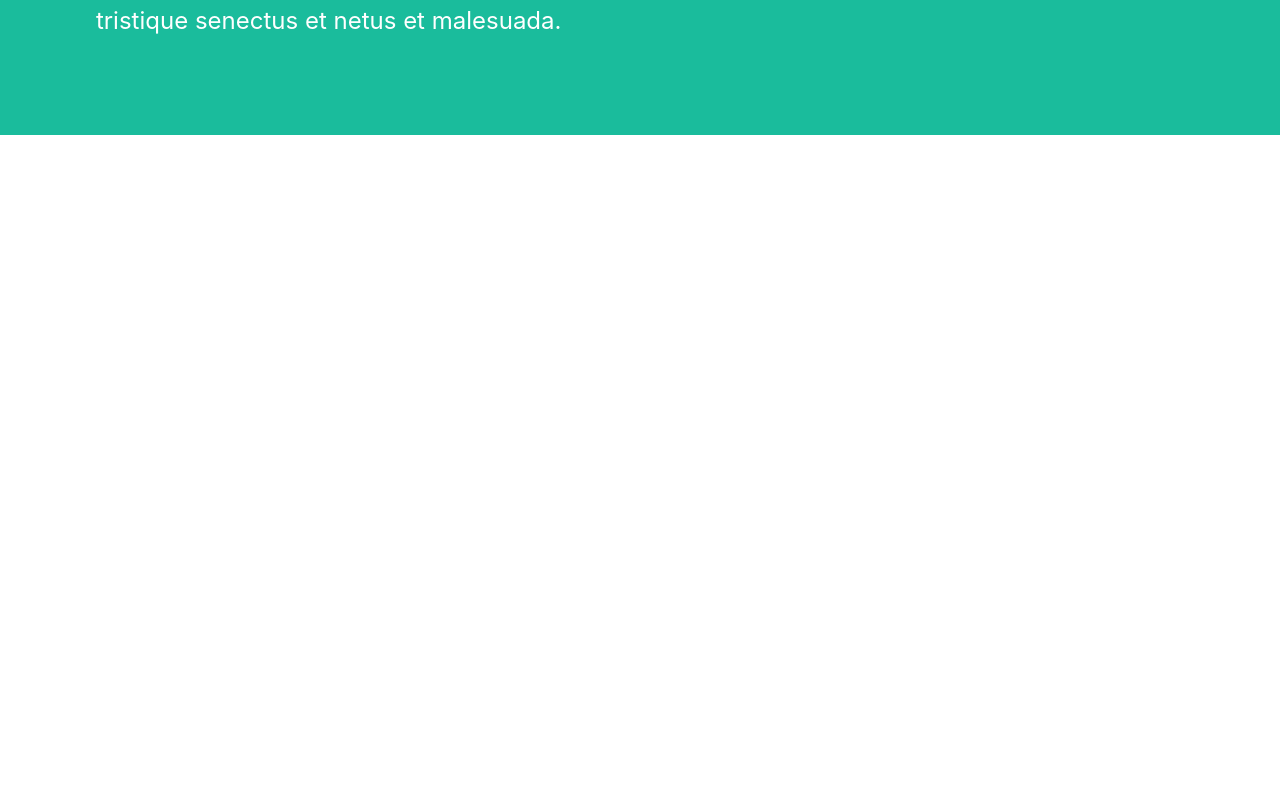
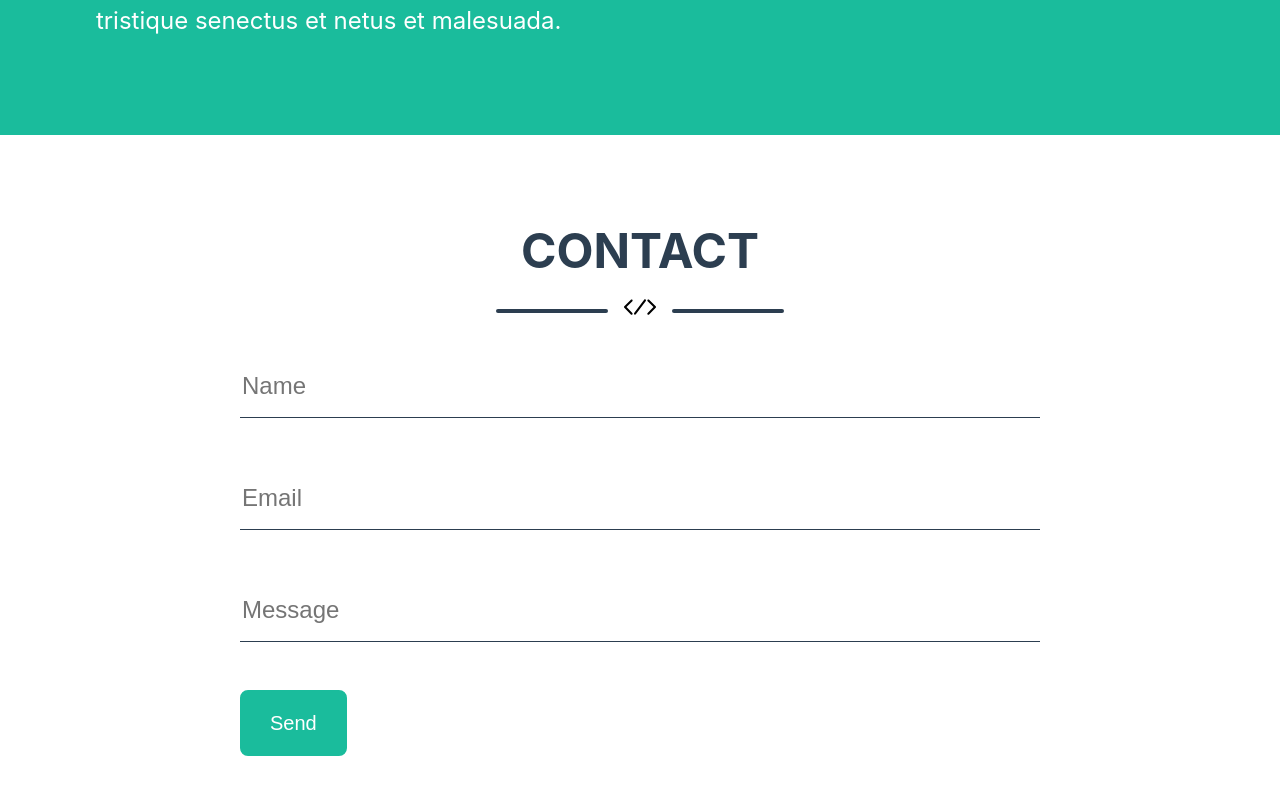
Before and after one commit to donavynhaley/portfolio-site, a React (Create React App) app in the folder portfolio/: page / in a window 1280 px wide. Shown: the part 2461-3256 px from the top of the page. Before the commit the page ends 2788 px from the top, so only its background shows below. Built offline with nearby package versions, Linux system fonts and the light colour scheme.

Commit message:
created form using formik and added validation using yup

```diff
--- a/portfolio/package.json
+++ b/portfolio/package.json
@@ -6,12 +6,14 @@
     "@testing-library/jest-dom": "^5.13.0",
     "@testing-library/react": "^11.2.7",
     "@testing-library/user-event": "^12.8.3",
+    "formik": "^2.2.9",
     "node-sass": "^6.0.0",
     "react": "^17.0.2",
     "react-dom": "^17.0.2",
     "react-scripts": "4.0.3",
     "react-spring": "^9.2.1",
-    "web-vitals": "^1.1.2"
+    "web-vitals": "^1.1.2",
+    "yup": "^0.32.9"
   },
   "scripts": {
     "start": "react-scripts start",
--- a/portfolio/src/App.js
+++ b/portfolio/src/App.js
@@ -4,6 +4,7 @@ import Home from './sections/Home'
 import Portfolio from "./sections/Portfolio";
 import Modal from './common/Modal'
 import About from './sections/About'
+import Contact from './sections/Contact'
 function App() {
   const [showModal, setShowModal] = useState(false)
 
@@ -17,8 +18,9 @@ function App() {
         <Home />
         <Portfolio openModal={openModal} />
         <About />
+        <Contact />
 
-        <div className="page-section contact"></div>
+
 
       </div>
       <Modal showModal={showModal} setShowModal={setShowModal} />
--- a/portfolio/src/common/Button.js
+++ b/portfolio/src/common/Button.js
@@ -1,9 +1,9 @@
 import React from 'react'
 
-const Button = ({text, clickFunction}) => {
+const Button = ({ text, clickFunction, svg, addClass }) => {
     return (
-        <button className="btn btn-primary" onClick={clickFunction}>
-            <svg class="button-icon" aria-hidden="true" focusable="false" data-prefix="fas" data-icon="times" role="img" xmlns="http://www.w3.org/2000/svg" viewBox="0 0 352 512" data-fa-i2svg=""><path fill="currentColor" d="M242.72 256l100.07-100.07c12.28-12.28 12.28-32.19 0-44.48l-22.24-22.24c-12.28-12.28-32.19-12.28-44.48 0L176 189.28 75.93 89.21c-12.28-12.28-32.19-12.28-44.48 0L9.21 111.45c-12.28 12.28-12.28 32.19 0 44.48L109.28 256 9.21 356.07c-12.28 12.28-12.28 32.19 0 44.48l22.24 22.24c12.28 12.28 32.2 12.28 44.48 0L176 322.72l100.07 100.07c12.28 12.28 32.2 12.28 44.48 0l22.24-22.24c12.28-12.28 12.28-32.19 0-44.48L242.72 256z"></path></svg>
+        <button className={`btn btn-primary ${addClass && addClass}`} onClick={clickFunction}>
+            {svg && svg}
             {text}
         </button>
     )
--- a/portfolio/src/common/Modal.js
+++ b/portfolio/src/common/Modal.js
@@ -1,16 +1,22 @@
-import React,{useRef, useEffect, useCallback} from 'react'
-import  ModalCloseIcon  from '../assets/cancel.svg';
+import React, { useRef } from 'react'
+import ModalCloseIcon from '../assets/cancel.svg';
 import { useSpring, animated } from 'react-spring';
 import Divider from "./Divider"
 import Button from './Button';
-const Modal = ({showModal, setShowModal}) => {
+const Modal = ({ showModal, setShowModal }) => {
   const modalRef = useRef();
+
+  // close svg
+  const svgClose = () => {
+    return (<svg class="button-icon" aria-hidden="true" focusable="false" data-prefix="fas" data-icon="times" role="img" xmlns="http://www.w3.org/2000/svg" viewBox="0 0 352 512" data-fa-i2svg=""><path fill="currentColor" d="M242.72 256l100.07-100.07c12.28-12.28 12.28-32.19 0-44.48l-22.24-22.24c-12.28-12.28-32.19-12.28-44.48 0L176 189.28 75.93 89.21c-12.28-12.28-32.19-12.28-44.48 0L9.21 111.45c-12.28 12.28-12.28 32.19 0 44.48L109.28 256 9.21 356.07c-12.28 12.28-12.28 32.19 0 44.48l22.24 22.24c12.28 12.28 32.2 12.28 44.48 0L176 322.72l100.07 100.07c12.28 12.28 32.2 12.28 44.48 0l22.24-22.24c12.28-12.28 12.28-32.19 0-44.48L242.72 256z"></path></svg>)
+  }
 
   const closeModal = e => {
     if (modalRef.current === e.target) {
       setShowModal(false);
     }
   };
+
   const animation = useSpring({
     config: {
       duration: 250
@@ -31,12 +37,12 @@ const Modal = ({showModal, setShowModal}) => {
             <div className="modal-container" showModal={showModal}>
               <div className="modal-content">
                 <div className="top-modal">
-                    <h2 className="section-heading top-modal">Chess AI</h2>
+                  <h3 className="section-heading top-modal">Chess AI</h3>
                   <Divider isDark={true} />
                 </div>
-                  <img className="howard" alt="old man" src="https://bloximages.chicago2.vip.townnews.com/dbrnews.com/content/tncms/assets/v3/editorial/6/74/674771da-d4cc-11e4-9b29-3fad60dd67f1/5515d340914f9.image.jpg"/>
+                <img className="howard" alt="old man" src="https://bloximages.chicago2.vip.townnews.com/dbrnews.com/content/tncms/assets/v3/editorial/6/74/674771da-d4cc-11e4-9b29-3fad60dd67f1/5515d340914f9.image.jpg" />
                 <p>Lorem ipsum dolor sit amet, consectetur adipisicing elit. Mollitia neque assumenda ipsam nihil, molestias magnam, recusandae quos quis inventore quisquam velit asperiores, vitae? Reprehenderit soluta, eos quod consequuntur itaque. Nam.</p>
-                  <Button text="Close Window" clickFunction={() => setShowModal(prev => !prev)}/>
+                <Button text="Close Window" svg={svgClose()} clickFunction={() => setShowModal(prev => !prev)} />
               </div>
               <img className="close-button" src={ModalCloseIcon} alt="close"
                 onClick={() => setShowModal(prev => !prev)}
--- a/portfolio/src/sections/Contact.js
+++ b/portfolio/src/sections/Contact.js
@@ -0,0 +1,66 @@
+import React, { useState } from 'react';
+import Divider from '../common/Divider'
+import Button from '../common/Button'
+import { Formik, Form, Field } from 'formik';
+import * as Yup from 'yup';
+
+const ContactSchema = Yup.object().shape({
+    name: Yup.string()
+        .required('Required'),
+    email: Yup.string().email('Invalid email').required('Required'),
+    message: Yup.string()
+        .min(5, 'Too Short!')
+        .max(500, 'Too Long!')
+        .required('Required'),
+});
+
+const Contact = () => {
+    const [showLabel, setShowLabel] = useState(false);
+
+
+
+    return (
+        <section className="page-section contact" id="contact">
+            <h2 className="section-heading" >Contact</h2>
+            <Divider isDark={true} />
+            <div className="form-container">
+                <Formik
+                    initialValues={{
+                        name: '',
+                        email: '',
+                        message: '',
+                    }}
+                    validationSchema={ContactSchema}
+                    onSubmit={values => {
+                        // same shape as initial values
+                        console.log(values);
+                    }}
+                >
+                    {({ errors, touched }) => (
+                        <Form className="form">
+                            <div className="form-group">
+                                <Field name="name" className={`input ${errors.name && touched.name ? "input-error" : ""}`} placeholder="Name" />
+                                {errors.name && touched.name ? (
+                                    <div className="error">{errors.name}</div>
+                                ) : null}
+                            </div>
+                            <div className="form-group">
+                                <Field name="email" type="email" className={`input ${errors.email && touched.namemaile ? "input-error" : ""}`} placeholder="Email" />
+                                {errors.email && touched.email ? <div className="error">{errors.email}</div> : null}
+                            </div>
+                            <div className="form-group">
+                                <Field name="message" className={`input ${errors.message && touched.message ? "input-error" : ""}`} placeholder="Message" id="message-input" />
+                                {errors.message && touched.message ? (
+                                    <div className="error">{errors.message}</div>
+                                ) : null}
+                            </div>
+                            <Button type="submit" text="Send" addClass="xl" />
+                        </Form>
+                    )}
+                </Formik>
+            </div>
+        </section>
+    )
+}
+
+export default Contact
--- a/portfolio/src/styles/button.scss
+++ b/portfolio/src/styles/button.scss
@@ -19,9 +19,14 @@
     transition: color 0.15s ease-in-out, background-color 0.15s ease-in-out, border-color 0.15s ease-in-out, box-shadow 0.15s ease-in-out;
 }
 .btn-primary {
-    color: #fff;
-    background-color: #1abc9c;
-    border-color: #1abc9c;
+    color: $bs-white;
+    background-color: $bs-primary;
+    border-color: $bs-primary;
+    background-color: $bs-primary;
+    &:hover{
+        background-color: $bs-green;
+        border-color: $bs-green;
+    }
 }
 .button-icon{
     width: 1rem;
@@ -30,4 +35,5 @@
 .xl{
     padding: 1rem 1.75rem;
     font-size: 1.25rem;
+    align-self: flex-start;
 }
--- /dev/null
+++ b/portfolio/src/styles/contact.scss
@@ -0,0 +1,31 @@
+.form-container {
+    display: flex;
+    align-items: center;
+    justify-content: center;
+    flex-direction: column;
+}
+.form{
+    display: flex;
+    align-items: center;
+    justify-content: center;
+    flex-direction: column;
+}
+
+.form-group {
+    margin-bottom: 3rem;
+}
+
+.input {
+    border: 0;
+    width: 50rem;
+    height: 4rem;
+    font-size: 1.5rem;
+    border-bottom: 1px solid $bs-secondary;
+}
+.input-error {
+    border-bottom: 1px solid $bs-red;
+
+}
+.error {
+    color: $bs-red;
+}
--- a/portfolio/src/styles/index.scss
+++ b/portfolio/src/styles/index.scss
@@ -9,6 +9,7 @@
 @import "./button.scss";
 @import "./about.scss";
 @import "./section.scss";
+@import "./contact.scss";
 *,
 *::before,
 *::after {
```
Also changed, not shown: 1 other file (tests, documents, lock files or other folders). Lines whose indentation alone changed are shown as unchanged.
